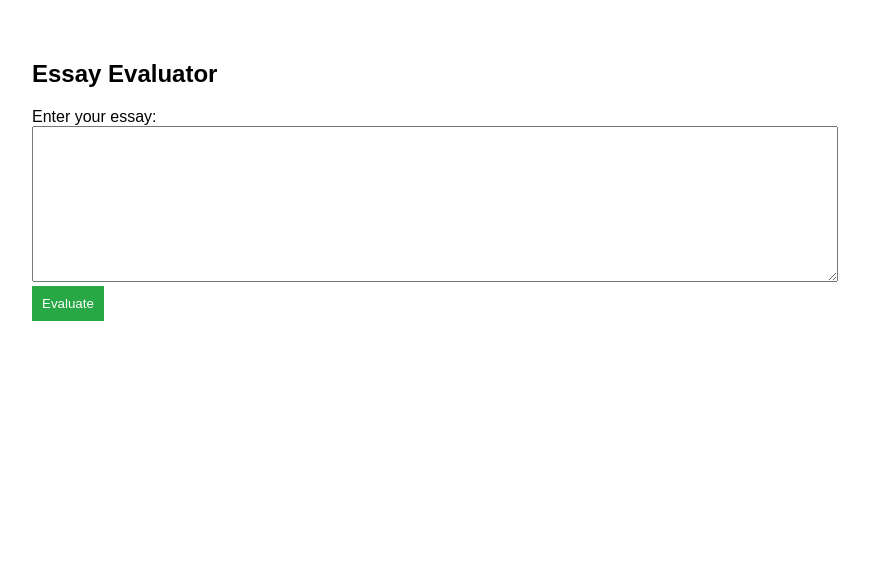
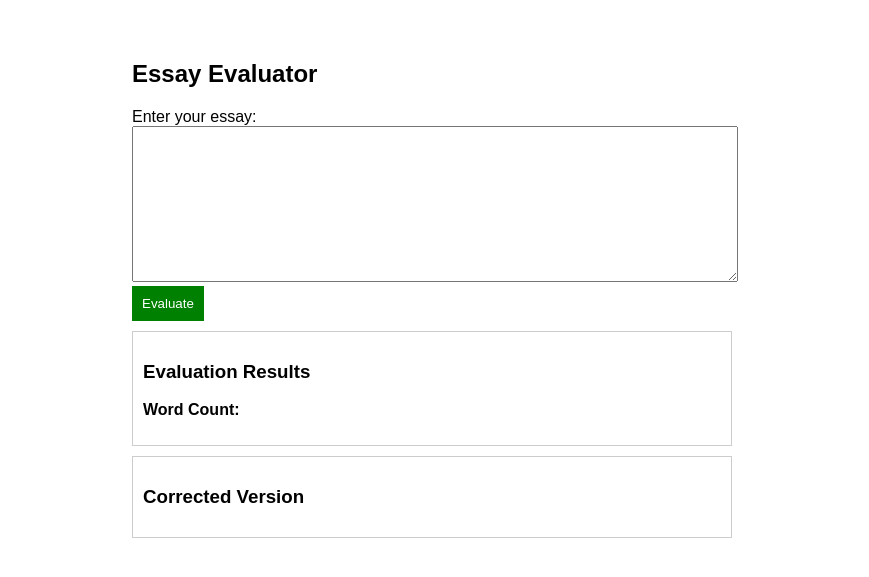
Before and after one commit to Zhengkii-bis/flask-chatbot, a Flask app: page / in a window 1280 px wide. Shown: the top 577 px of the page, without its empty margins (208-1077 px from the left). Run offline with Flask 3, Linux system fonts and the light colour scheme.

Commit message:
index.html

```diff
--- a/templates/index.html
+++ b/templates/index.html
@@ -7,38 +7,27 @@
     <style>
         body { font-family: Arial, sans-serif; margin: 20px; padding: 20px; }
         textarea { width: 100%; height: 150px; }
-        .container { max-width: 800px; margin: auto; }
-        .result-box { border: 1px solid #ddd; padding: 10px; margin-top: 10px; background: #f9f9f9; }
-        button { background-color: #28a745; color: white; padding: 10px; border: none; cursor: pointer; }
-        button:hover { background-color: #218838; }
+        .container { max-width: 600px; margin: auto; }
+        .button { background-color: green; color: white; padding: 10px; border: none; cursor: pointer; }
+        .result-box { border: 1px solid #ccc; padding: 10px; margin-top: 10px; }
     </style>
 </head>
 <body>
     <div class="container">
         <h2>Essay Evaluator</h2>
-        <form method="POST">
-            <label for="essay">Enter your essay:</label><br>
-            <textarea name="essay" id="essay" required></textarea><br>
-            <button type="submit">Evaluate</button>
+        <form method="post">
+            <label>Enter your essay:</label><br>
+            <textarea name="essay" required></textarea><br>
+            <button class="button" type="submit">Evaluate</button>
         </form>
-
-        {% if feedback %}
         <div class="result-box">
             <h3>Evaluation Results</h3>
-            <p><strong>Word Count:</strong> {{ feedback.split('<br>')[0] }}</p>
-            <p><strong>Spelling Mistakes:</strong> {{ feedback.split('<br>')[1] }}</p>
-            <p><strong>Readability Score:</strong> {{ feedback.split('<br>')[2] }}</p>
-            <p><strong>Grammar Feedback:</strong> {{ feedback.split('<br>')[3] }}</p>
-            <p><strong>Organization Feedback:</strong> {{ feedback.split('<br>')[4] }}</p>
+            <p><strong>Word Count:</strong> {{ feedback|safe }}</p>
         </div>
-        {% endif %}
-
-        {% if corrected_essay %}
         <div class="result-box">
-            <h3>Corrected Essay</h3>
+            <h3>Corrected Version</h3>
             <p>{{ corrected_essay }}</p>
         </div>
-        {% endif %}
     </div>
 </body>
 </html>
```
